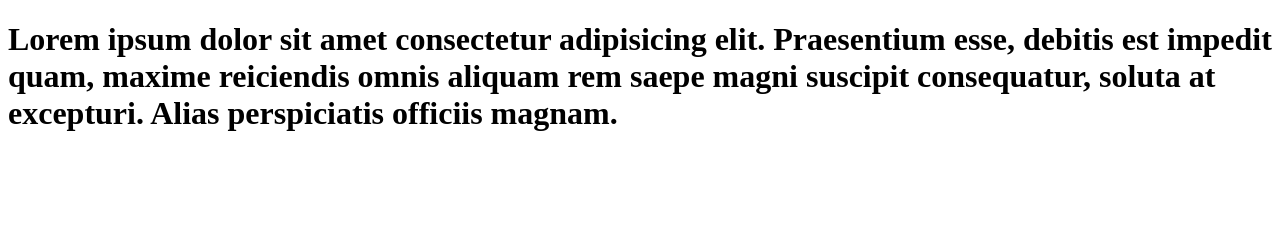
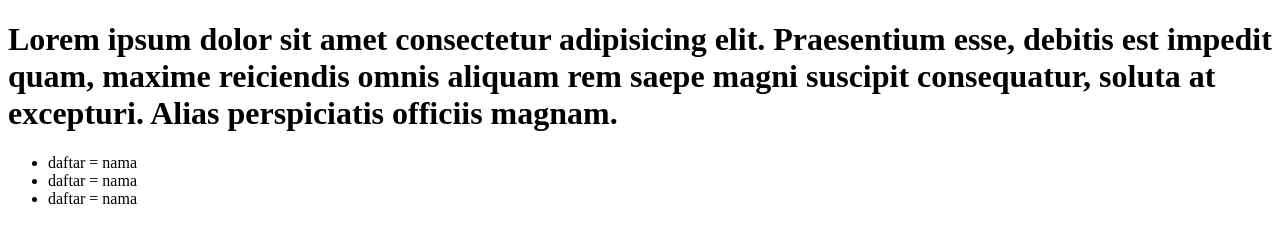
Before and after one commit to andika2005/andika-git-test2, a plain HTML site: page index.html in a window 1280 px wide. Drawn offline with Linux system fonts and the light colour scheme.

Commit message:
menambahkan daftar list di html

```diff
--- a/index.html
+++ b/index.html
@@ -7,5 +7,10 @@
 </head>
 <body>
     <h1>Lorem ipsum dolor sit amet consectetur adipisicing elit. Praesentium esse, debitis est impedit quam, maxime reiciendis omnis aliquam rem saepe magni suscipit consequatur, soluta at excepturi. Alias perspiciatis officiis magnam.</h1>
+    <ul>
+        <li>daftar = nama</li>
+        <li>daftar = nama</li>
+        <li>daftar = nama</li>
+    </ul>
 </body>
 </html>
```
